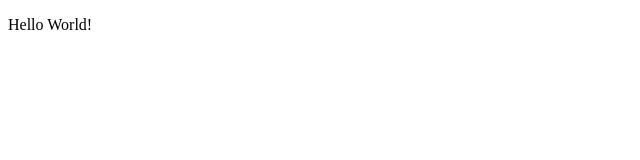
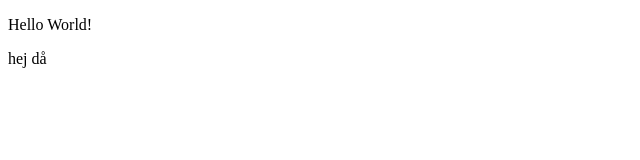
Before and after one commit to petronellabodzay/Webbutveckling-1, a plain HTML site: page index.html in a window 1280 px wide. Shown: the full height of the page, 0-640 px from the left. Drawn offline with Linux system fonts and the light colour scheme.

Commit message:
add p-TAG

```diff
--- a/index.html
+++ b/index.html
@@ -8,6 +8,7 @@
 </head>
 <body>
     <p>Hello World!</p>
-
+<p>hej då
+</p>
 </body>
 </html>
```
